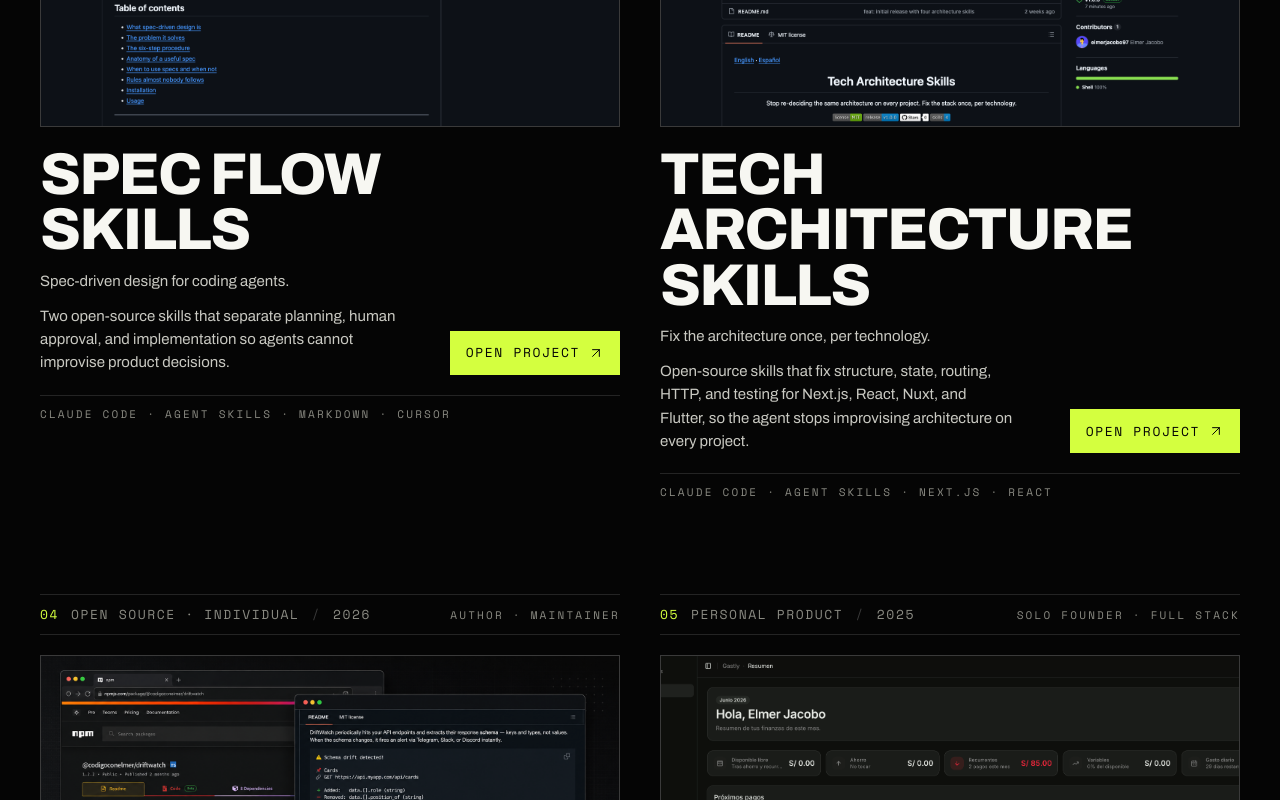
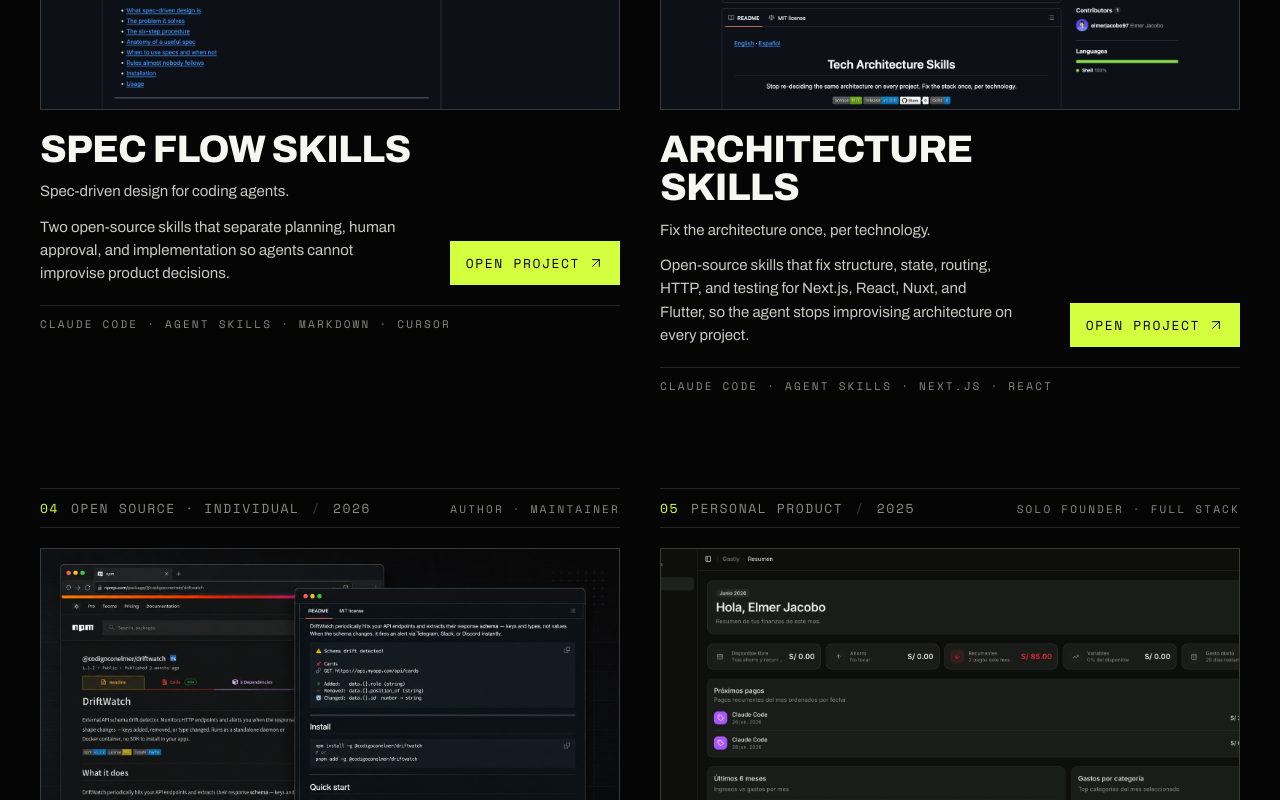
Before and after one commit to elmerjacobo97/portfolio-gsap-v2, a Next.js app: page /en in a window 1280 px wide. Shown: the part 2440-3240 px from the top of the page. Built offline with nearby package versions, Linux system fonts and the light colour scheme; no server answers.

Commit message:
Update ProjectCard title and project data for consistency
- Change the title in ProjectCard from "Tech Architecture Skills" to "Architecture Skills" for improved clarity.
- Update project data references to reflect the new title in both English and Spanish.

```diff
--- a/components/work/ProjectCard.tsx
+++ b/components/work/ProjectCard.tsx
@@ -62,7 +62,7 @@
 
 			<div className="mt-5 grid grid-cols-12 items-end gap-x-[var(--spacing-gutter)] gap-y-4">
 				<div className="col-span-12 lg:col-span-8">
-					<h3 className="text-h1 u-wide transition-colors duration-300 group-hover:text-accent">
+					<h3 className="text-h2 u-wide transition-colors duration-300 group-hover:text-accent">
 						{title}
 					</h3>
 					<p className="text-body text-text-secondary mt-3 max-w-[48ch]">
--- a/data/projects.ts
+++ b/data/projects.ts
@@ -225,7 +225,7 @@
       "Markdown",
     ],
     role: { es: "Autor · Mantenedor", en: "Author · Maintainer" },
-    title: { es: "Tech Architecture Skills", en: "Tech Architecture Skills" },
+    title: { es: "Architecture Skills", en: "Architecture Skills" },
     tagline: {
       es: "Fija la arquitectura una vez, por tecnología.",
       en: "Fix the architecture once, per technology.",
@@ -244,8 +244,8 @@
       width: 1898,
       height: 962,
       alt: {
-        es: "Repositorio GitHub de Tech Architecture Skills con sus skills y README",
-        en: "Tech Architecture Skills GitHub repository with its skills and README",
+        es: "Repositorio GitHub de Architecture Skills con sus skills y README",
+        en: "Architecture Skills GitHub repository with its skills and README",
       },
     },
     gallery: [],
```
